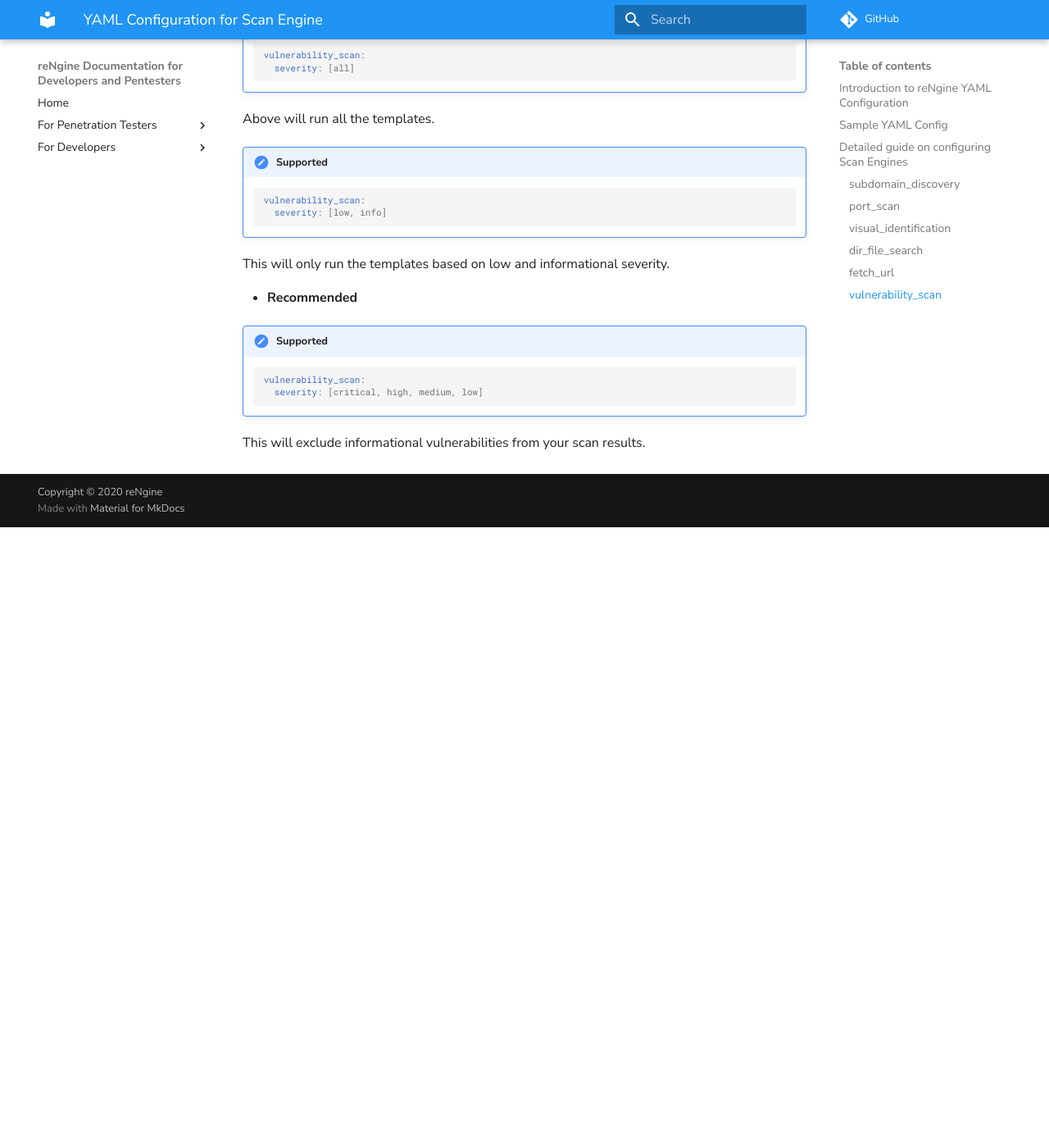
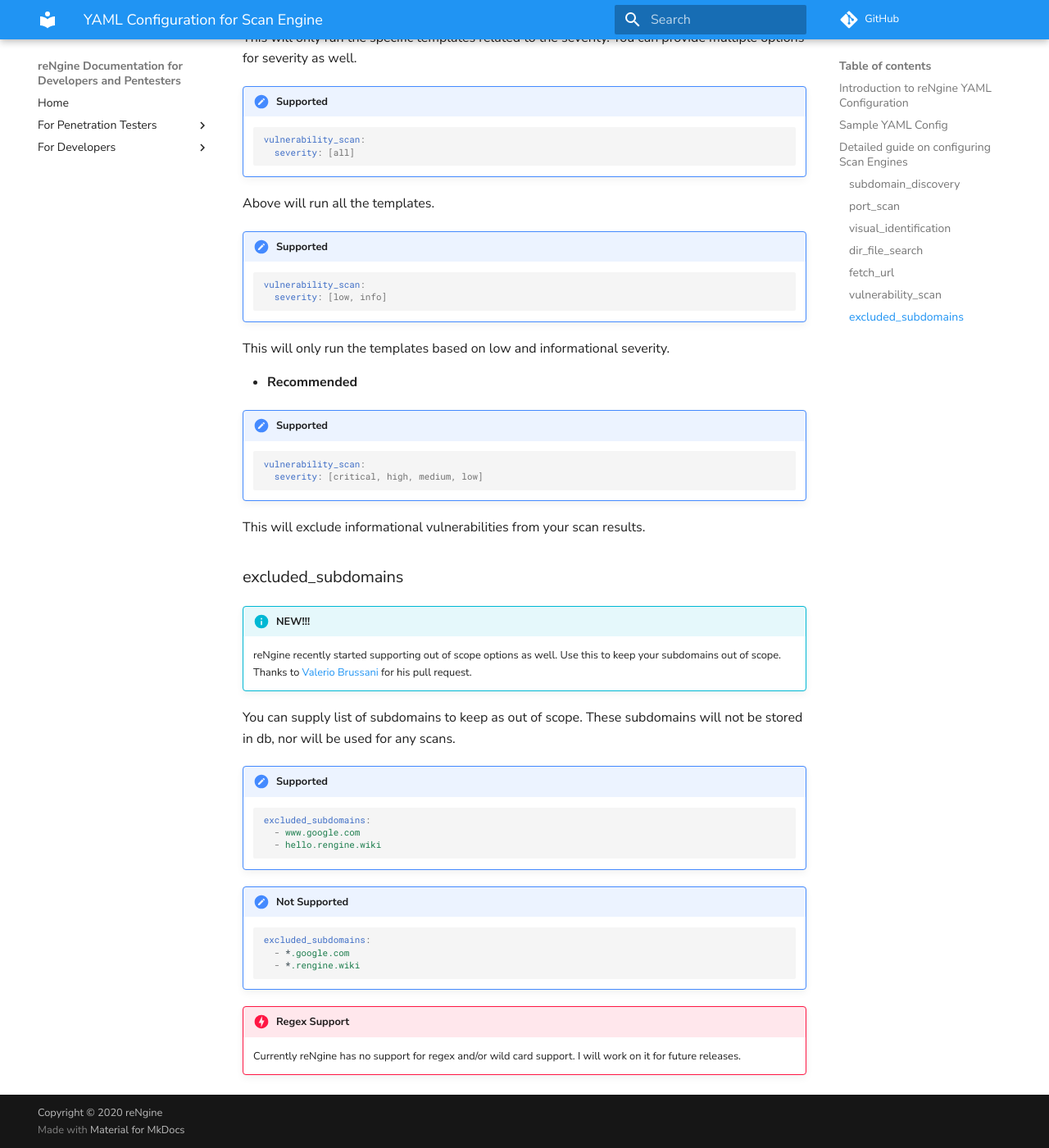
Before and after one commit to yogeshojha/rengineDocumentation, an MkDocs documentation site: the page built from docs/pentester/scan_engine.md, in a window 1280 px wide and 1400 px high, scrolled down 11524 px. Shown: the whole window at 82% size. Built offline with MkDocs 1.6.1 and Material for MkDocs 9.7.7, drawn with Linux system fonts in a browser that asks for light colours; comment, search, counter and statistics services are not loaded; before the commit the page ends 12167 px from its top, so only the background shows below that; some of the changed text lies outside the part shown.

Commit message:
Documentation Updated

````diff
--- a/docs/pentester/scan_engine.md
+++ b/docs/pentester/scan_engine.md
@@ -13,6 +13,7 @@ Currently YAML config is supported for
     * Directory and File Search as `dir_file_search`
     * Endpoint Gathering as `fetch_url`
     * Vulnerability Scan as `vulnerability_scan`
+    * Excluded Subdomains as `excluded_subdomains`
 
 ## Sample YAML Config
 
@@ -51,6 +52,10 @@ vulnerability_scan:
     concurrent: 10
     template: all
     severity: all
+
+excluded_subdomains:
+    - test.rengine.wiki
+    - hello.test.com
 ```
 
 !!! info
@@ -469,3 +474,29 @@ This will only run the templates based on low and informational severity.
     ```
 
 This will exclude informational vulnerabilities from your scan results.
+
+
+### excluded_subdomains
+
+!!! info "NEW!!!"
+    reNgine recently started supporting out of scope options as well. Use this to keep your subdomains out of scope.
+    Thanks to [Valerio Brussani](https://github.com/valbrux) for his pull request.
+
+You can supply list of subdomains to keep as out of scope. These subdomains will not be stored in db, nor will be used for any scans.
+
+!!! check "Supported"
+    ``` yaml
+    excluded_subdomains:
+      - www.google.com
+      - hello.rengine.wiki
+    ```
+
+!!! error "Not Supported"
+    ``` yaml
+    excluded_subdomains:
+      - *.google.com
+      - *.rengine.wiki
+    ```
+
+!!! danger "Regex Support"
+    Currently reNgine has no support for regex and/or wild card support. I will work on it for future releases.
````
